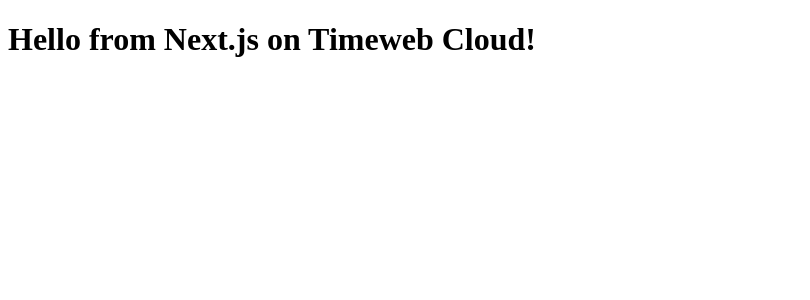
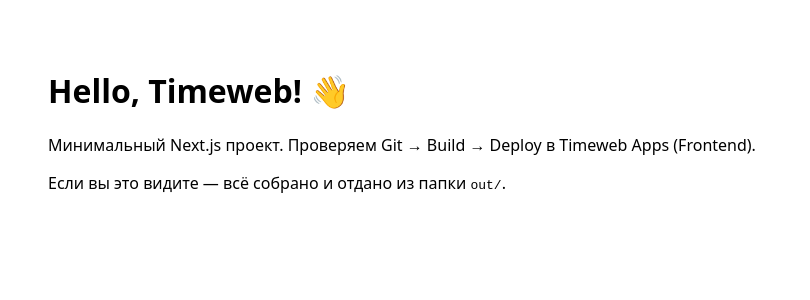
Before and after one commit to Pamyc/timeweb-next-test_copy, a Next.js app: page / in a window 1280 px wide. Shown: the top 300 px of the page, without its empty margins (0-810 px from the left). Built offline with nearby package versions, Linux system fonts and the light colour scheme.

Commit message:
Update index.js

```diff
--- a/pages/index.js
+++ b/pages/index.js
@@ -1,3 +1,9 @@
 export default function Home() {
-  return <h1>Hello from Next.js on Timeweb Cloud!</h1>;
+  return (
+    <main style={{ fontFamily: 'system-ui, sans-serif', padding: 40 }}>
+      <h1>Hello, Timeweb! 👋</h1>
+      <p>Минимальный Next.js проект. Проверяем Git → Build → Deploy в Timeweb Apps (Frontend).</p>
+      <p>Если вы это видите — всё собрано и отдано из папки <code>out/</code>.</p>
+    </main>
+  );
 }
```
